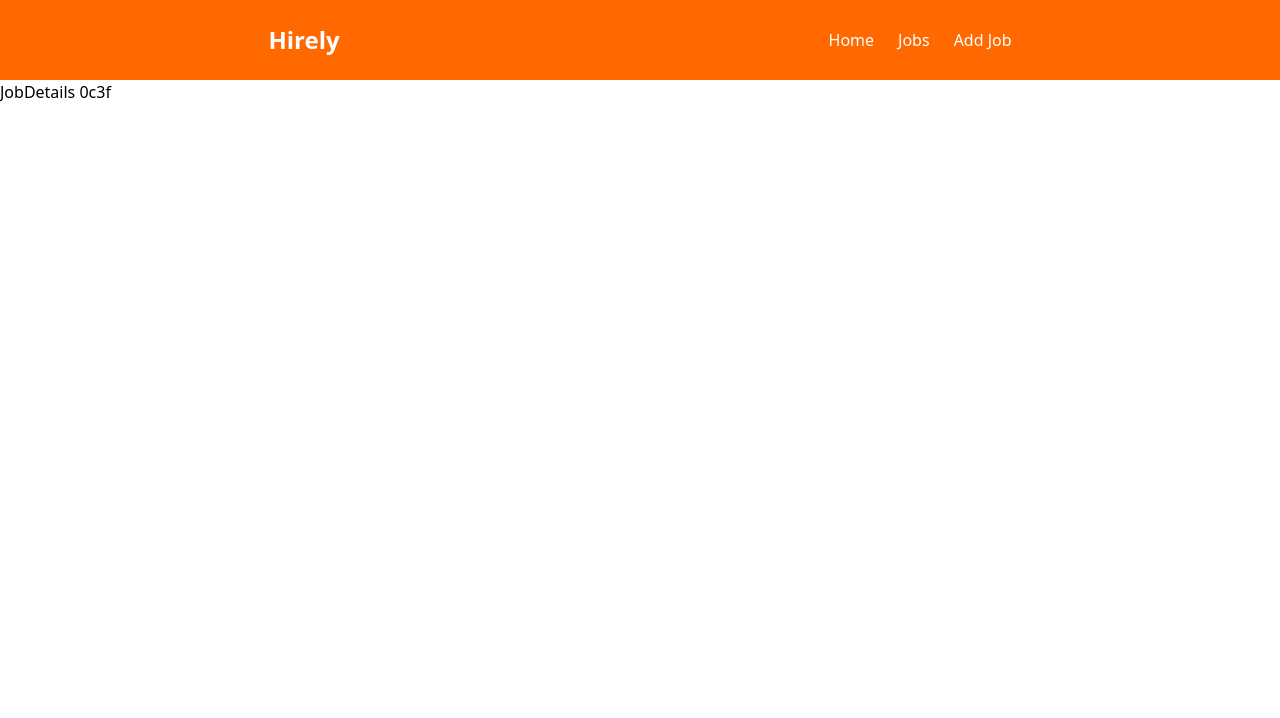
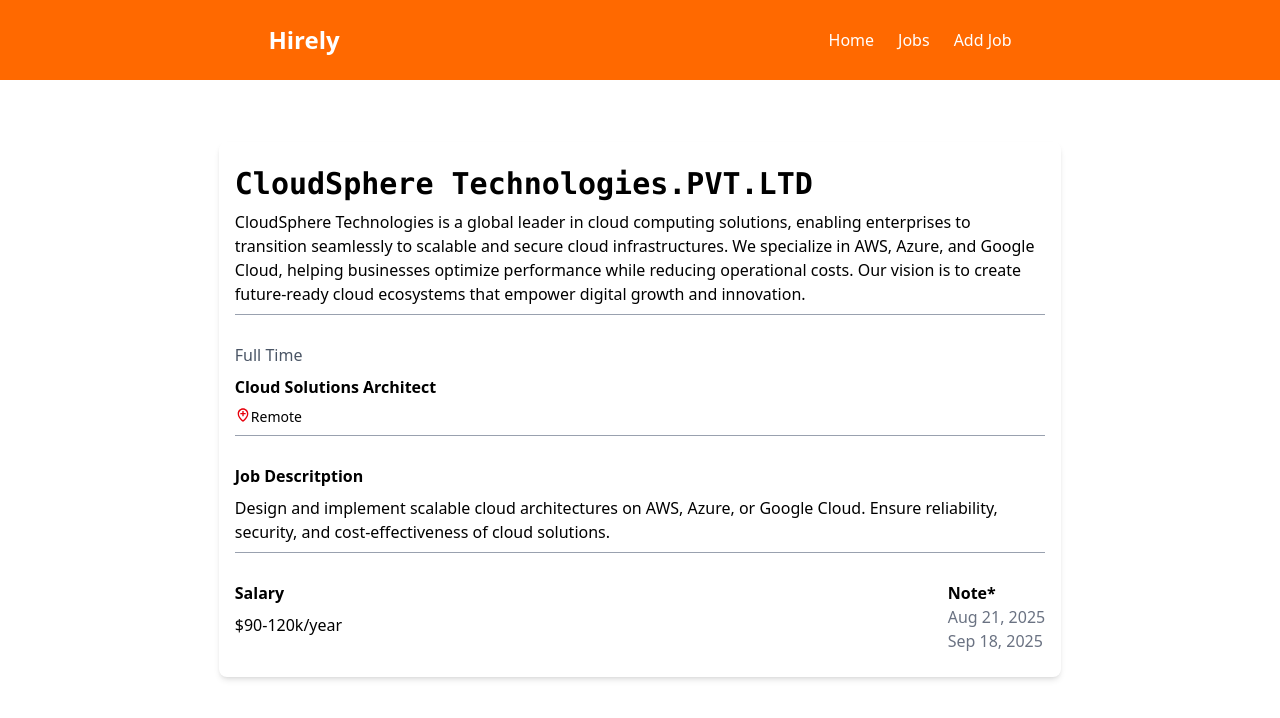
Before and after one commit to paldentitung/Hirely-website, a React (Vite) app: page /jobs/0c3f in a window 1280 px wide. Shown: the top 718 px of the page. Built offline with nearby package versions, Linux system fonts and the light colour scheme.

Commit message:
add job details page

```diff
--- a/src/Components/Title.jsx
+++ b/src/Components/Title.jsx
@@ -1,7 +1,9 @@
 import React from "react";
 
 const Title = ({ title }) => {
-  return <div className="text-3xl font-bold font-mono">{title}</div>;
+  return (
+    <div className=" text-[18px] sm:text-3xl font-bold font-mono">{title}</div>
+  );
 };
 
 export default Title;
--- a/src/Data/JobsData.js
+++ b/src/Data/JobsData.js
@@ -12,6 +12,10 @@ const jobsData = [
       description:
         "CodeCrafters Pvt. Ltd. is a leading software development company in Nepal, specializing in building modern, scalable, and responsive web applications for international clients. With a strong focus on innovation and quality, we empower businesses to embrace digital transformation. Our team of developers, designers, and analysts collaborates to deliver cutting-edge solutions that drive measurable results.",
     },
+    postedDate: "Sep 01, 2025",
+    applicants: 5,
+    status: "Active",
+    expiryDate: "Oct 01, 2025",
   },
   {
     id: "10",
@@ -26,6 +30,10 @@ const jobsData = [
       description:
         "DocuTech Nepal is a documentation and publishing company that delivers high-quality technical content for software and technology firms. We specialize in API documentation, user manuals, and developer guides that make complex systems easier to understand. With a commitment to clarity and precision, we help organizations communicate effectively with their users and clients.",
     },
+    postedDate: "Aug 28, 2025",
+    applicants: 3,
+    status: "Active",
+    expiryDate: "Sep 28, 2025",
   },
   {
     id: "cd52",
@@ -39,6 +47,10 @@ const jobsData = [
       description:
         "Pixel Labs is a fast-growing startup that blends creativity with technology to design impactful digital products. We specialize in UI/UX design, branding, and product innovation. Our team thrives on experimentation, making Pixel Labs a perfect space for interns to explore, learn, and contribute to meaningful design projects.",
     },
+    postedDate: "Sep 05, 2025",
+    applicants: 0,
+    status: "Active",
+    expiryDate: "Sep 30, 2025",
   },
   {
     id: "18a7",
@@ -52,6 +64,10 @@ const jobsData = [
       description:
         "CreativeNest is an innovative digital agency providing design and development solutions to startups and enterprises. Our focus is on creating visually appealing and intuitive user experiences that strengthen brand identity. We offer mentorship-driven internship programs designed to nurture young designers into future professionals.",
     },
+    postedDate: "Sep 07, 2025",
+    applicants: 1,
+    status: "Active",
+    expiryDate: "Oct 05, 2025",
   },
   {
     id: "1b9a",
@@ -65,6 +81,10 @@ const jobsData = [
       description:
         "UIWorks Studio is a boutique design firm dedicated to delivering tailored user experiences for mobile and web platforms. We believe in blending aesthetics with functionality to craft designs that truly engage users. Our studio also offers internships to guide new talent through the fundamentals of professional UI/UX design.",
     },
+    postedDate: "Sep 02, 2025",
+    applicants: 0,
+    status: "Active",
+    expiryDate: "Sep 29, 2025",
   },
   {
     id: "6d58",
@@ -79,6 +99,10 @@ const jobsData = [
       description:
         "Visionary Designs is a contract-based design company that partners with businesses to create cutting-edge user experiences. We specialize in UI/UX design, prototyping, and product branding, working closely with development teams to bring concepts to life. Our reputation is built on delivering elegant, functional, and impactful design solutions across industries.",
     },
+    postedDate: "Aug 25, 2025",
+    applicants: 2,
+    status: "Closed",
+    expiryDate: "Sep 15, 2025",
   },
   {
     id: "917f",
@@ -93,6 +117,10 @@ const jobsData = [
       description:
         "TestPro Solutions is a quality assurance and software testing company committed to delivering reliable, bug-free applications. Our team ensures that every digital product meets the highest standards of performance, usability, and security. With a client-first approach, we partner with startups and enterprises to deliver trustworthy solutions across industries.",
     },
+    postedDate: "Sep 03, 2025",
+    applicants: 7,
+    status: "Active",
+    expiryDate: "Oct 03, 2025",
   },
   {
     id: "cc79",
@@ -107,6 +135,10 @@ const jobsData = [
       description:
         "TestPro Solutions is a quality assurance and software testing company committed to delivering reliable, bug-free applications. Our team ensures that every digital product meets the highest standards of performance, usability, and security. With a client-first approach, we partner with startups and enterprises to deliver trustworthy solutions across industries.",
     },
+    postedDate: "Sep 06, 2025",
+    applicants: 4,
+    status: "Active",
+    expiryDate: "Oct 06, 2025",
   },
   {
     id: "5500",
@@ -121,6 +153,10 @@ const jobsData = [
       description:
         "CloudSphere Technologies is a global leader in cloud computing solutions, enabling enterprises to transition seamlessly to scalable and secure cloud infrastructures. We specialize in AWS, Azure, and Google Cloud, helping businesses optimize performance while reducing operational costs. Our vision is to create future-ready cloud ecosystems that empower digital growth and innovation.",
     },
+    postedDate: "Aug 20, 2025",
+    applicants: 6,
+    status: "Active",
+    expiryDate: "Sep 20, 2025",
   },
   {
     id: "0c3f",
@@ -135,6 +171,10 @@ const jobsData = [
       description:
         "CloudSphere Technologies is a global leader in cloud computing solutions, enabling enterprises to transition seamlessly to scalable and secure cloud infrastructures. We specialize in AWS, Azure, and Google Cloud, helping businesses optimize performance while reducing operational costs. Our vision is to create future-ready cloud ecosystems that empower digital growth and innovation.",
     },
+    postedDate: "Aug 21, 2025",
+    applicants: 8,
+    status: "Closed",
+    expiryDate: "Sep 18, 2025",
   },
   {
     id: "7f3b",
@@ -149,6 +189,10 @@ const jobsData = [
       description:
         "CodeCrafters Pvt. Ltd. is a leading software development company in Nepal, specializing in building modern, scalable, and responsive web applications for international clients. With a strong focus on innovation and quality, we empower businesses to embrace digital transformation. Our team of developers, designers, and analysts collaborates to deliver cutting-edge solutions that drive measurable results.",
     },
+    postedDate: "Sep 04, 2025",
+    applicants: 2,
+    status: "Active",
+    expiryDate: "Oct 04, 2025",
   },
   {
     id: "f2e8",
@@ -163,6 +207,10 @@ const jobsData = [
       description:
         "CodeCrafters Pvt. Ltd. is a leading software development company in Nepal, specializing in building modern, scalable, and responsive web applications for international clients. With a strong focus on innovation and quality, we empower businesses to embrace digital transformation. Our team of developers, designers, and analysts collaborates to deliver cutting-edge solutions that drive measurable results.",
     },
+    postedDate: "Sep 08, 2025",
+    applicants: 1,
+    status: "Active",
+    expiryDate: "Oct 08, 2025",
   },
   {
     id: "1756227233375",
@@ -177,11 +225,15 @@ const jobsData = [
       description:
         "CodeCrafters Pvt. Ltd. is a leading software development company in Nepal, specializing in building modern, scalable, and responsive web applications for international clients. With a strong focus on innovation and quality, we empower businesses to embrace digital transformation. Our team of developers, designers, and analysts collaborates to deliver cutting-edge solutions that drive measurable results.",
     },
+    postedDate: "Sep 09, 2025",
+    applicants: 0,
+    status: "Active",
+    expiryDate: "Oct 09, 2025",
   },
   {
     id: "1756307942881",
     title: "QA Engineer",
-    type: "remote",
+    type: "Remote",
     description:
       "Join our dynamic team to build responsive and interactive web interfaces using HTML, CSS, and JavaScript. Collaborate with senior developers and gain hands-on experience in modern frontend frameworks.",
     salary: "$70-80k/year",
@@ -191,6 +243,11 @@ const jobsData = [
       description:
         "TestPro Solutions is a quality assurance and software testing company committed to delivering reliable, bug-free applications. Our team ensures that every digital product meets the highest standards of performance, usability, and security. With a client-first approach, we partner with startups and enterprises to deliver trustworthy solutions across industries.",
     },
+    postedDate: "Sep 10, 2025",
+    applicants: 10,
+    status: "Active",
+    expiryDate: "Oct 10, 2025",
   },
 ];
+
 export default jobsData;
--- a/src/Pages/JobDetails.jsx
+++ b/src/Pages/JobDetails.jsx
@@ -1,8 +1,78 @@
 import React from "react";
 import { useParams } from "react-router-dom";
+import jobsData from "../Data/JobsData";
+import Title from "../Components/Title";
+import PrimaryButton from "../Components/PrimaryButton";
+import SecondaryButton from "../Components/SecondaryButton";
+import { BiLocationPlus } from "react-icons/bi";
+import { useState } from "react";
 const JobDetails = () => {
   const { id } = useParams();
-  return <div>JobDetails {id}</div>;
+  // find the job object by matching ID
+  const selectedJob = jobsData.find((job) => job.id === id);
+  // for later make it dynamic
+  const role = "user";
+
+  return (
+    <>
+      <div className="w-full max-w-[1200px] mt-6 mx-auto mb-0 flex  gap-6 flex-col lg:flex-row p-2 md:p-[3%] justify-center items-center">
+        {/* for user  */}
+        <div className="w-3/4 shadow-md  p-4 rounded-lg flex flex-col space-y-5 ">
+          <div className=" border-b border-gray-400 py-2 flex flex-col gap-2 ">
+            <Title title={selectedJob.company.name} />
+            <div>{selectedJob.company.description}</div>
+          </div>
+          <div className="flex flex-col gap-2  border-gray-400 border-b py-2 ">
+            <div className="text-gray-600">{selectedJob.type}</div>
+            <div className="font-bold">{selectedJob.title}</div>
+
+            <div className="flex  ">
+              <BiLocationPlus className="text-red-600" />
+              <span className="text-sm"> {selectedJob.location}</span>
+            </div>
+          </div>
+          <div className="flex flex-col gap-2  border-gray-400 border-b py-2 ">
+            <h3 className="font-semibold">Job Descritption</h3>
+            <p>{selectedJob.description}</p>
+          </div>
+          <div className="flex  justify-between">
+            <div className="flex flex-col gap-2  py-2 ">
+              <h3 className="font-semibold">Salary</h3>
+              <p>{selectedJob.salary}</p>
+            </div>
+            <div className="flex flex-col   py-2 ">
+              <h3 className="font-semibold">Note*</h3>
+              <p className="text-gray-500">{selectedJob.postedDate}</p>
+              <p className="text-gray-500">{selectedJob.expiryDate}</p>
+            </div>
+          </div>
+        </div>
+
+        {/* for company only */}
+        {role == "company" && (
+          <div className="flex flex-col w-[300px] shadow-md p-4 space-y-4 rounded-lg">
+            <h2 className="text-lg font-semibold border-b pb-2">Manage Job</h2>
+
+            <div className="text-sm text-gray-600">
+              <p>
+                <span className="font-medium">Posted:</span> Sep 10, 2025
+              </p>
+              <p>
+                <span className="font-medium">Applicants:</span> 12
+              </p>
+              <span className="inline-block mt-2 px-2 py-1 text-xs rounded-full bg-green-100 text-green-600">
+                Active
+              </span>
+            </div>
+
+            <SecondaryButton name="Edit Job" />
+
+            <PrimaryButton name="Delete" />
+          </div>
+        )}
+      </div>
+    </>
+  );
 };
 
 export default JobDetails;
```
